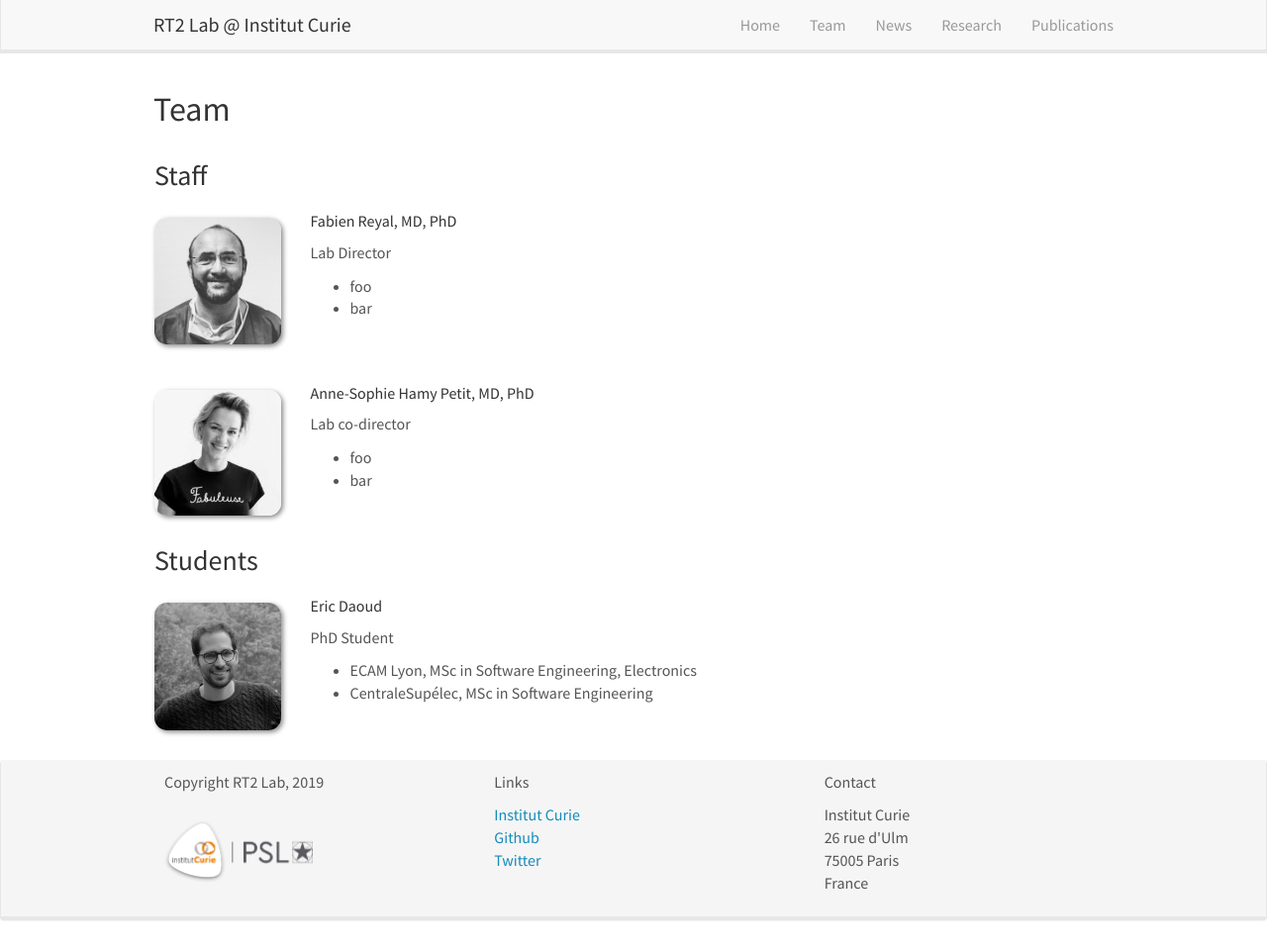
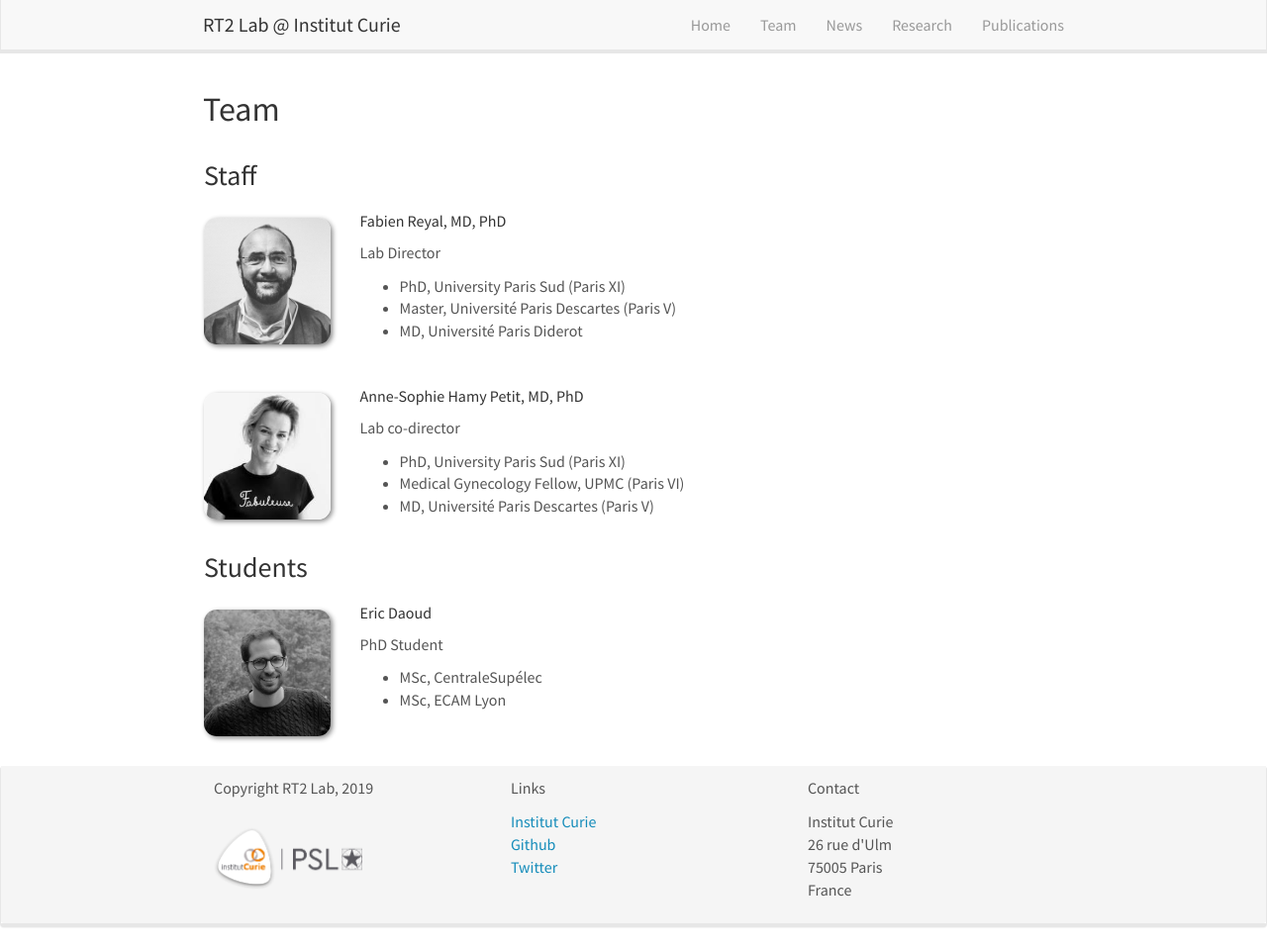
Before and after one commit to rt2lab/rt2lab.github.io, a Jekyll site: the page built from _pages/team.html, in a window 1280 px wide and 959 px high. Shown: the whole window at 99% size. Built offline with Jekyll 4.4.1, drawn with Linux system fonts in a browser that asks for light colours; nearby versions of some CDN libraries.

Commit message:
minor fixes

```diff
--- a/_data/team_members.yml
+++ b/_data/team_members.yml
@@ -7,8 +7,9 @@
       email: foo@curie.fr
       twitter: foo
       education:
-        - foo
-        - bar
+        - PhD, University Paris Sud (Paris XI)
+        - Master, Université Paris Descartes (Paris V)
+        - MD, Université Paris Diderot
 
     - name: Anne-Sophie Hamy Petit, MD, PhD
       photo: anne-sophie.jpeg
@@ -16,8 +17,9 @@
       email: foo@curie.fr
       twitter: foo
       education:
-        - foo
-        - bar
+        - PhD, University Paris Sud (Paris XI)
+        - Medical Gynecology Fellow, UPMC (Paris VI)
+        - MD, Université Paris Descartes (Paris V)
 
 - students:
   display_name: Students
@@ -28,5 +30,5 @@
       email: foo@curie.fr
       twitter: foo
       education:
-        - ECAM Lyon, MSc in Software Engineering, Electronics
-        - CentraleSupélec, MSc in Software Engineering
+        - MSc, CentraleSupélec
+        - MSc, ECAM Lyon
--- a/_pages/publications.html
+++ b/_pages/publications.html
@@ -10,7 +10,7 @@ permalink: /publications/
 
 <div class="media">
 <div class="media-body">
-    <h5 class="mt-0"><a href="{{ publi.link.url }}">{{ publi.title }}</a></h5>
+    <h5 class="mt-0"><a target="_blank" href="{{ publi.link.url }}">{{ publi.title }}</a></h5>
     <p>{{ publi.authors }}<br>
     {{ publi.journal }}, {{ publi.year }}</p>
 </div>
--- a/css/main.scss
+++ b/css/main.scss
@@ -2,6 +2,7 @@
 ---
 
 @import "bootstrap";
+
 
 img {
   margin-bottom: 24px;
@@ -11,6 +12,7 @@ img {
 
 body {
   padding-top: 70px;
+  text-align: justify;
 }
 
 figcaption {
@@ -29,17 +31,10 @@ p.byline {
   margin-bottom: 48px;
 }
 
-pubtit {
-  font-weight: bold;
-}
-
-firstp {
-}
-
 .container-fluid {
   margin-right: auto;
   margin-left: auto;
-  max-width: 1000px; /* or 950px */
+  max-width: 900px; /* or 950px */
 }
 
 /* Home, News */
```
